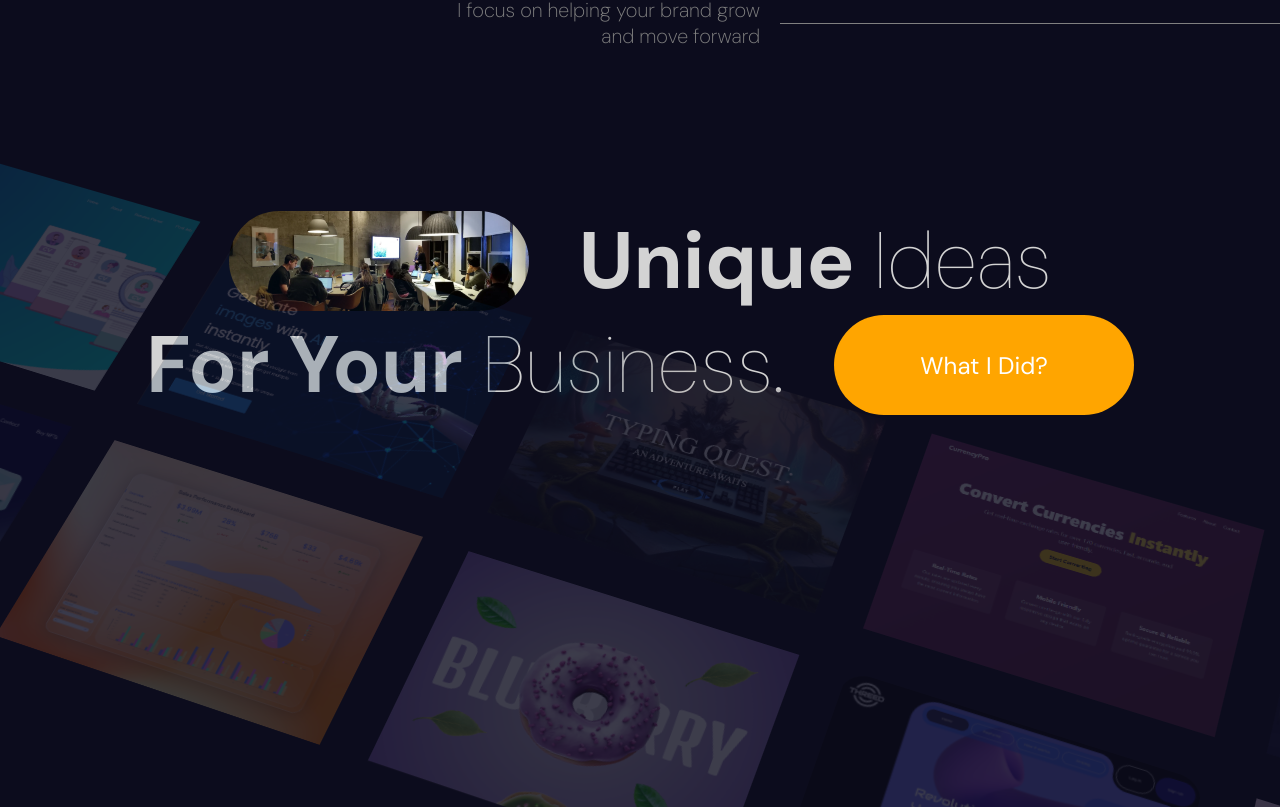
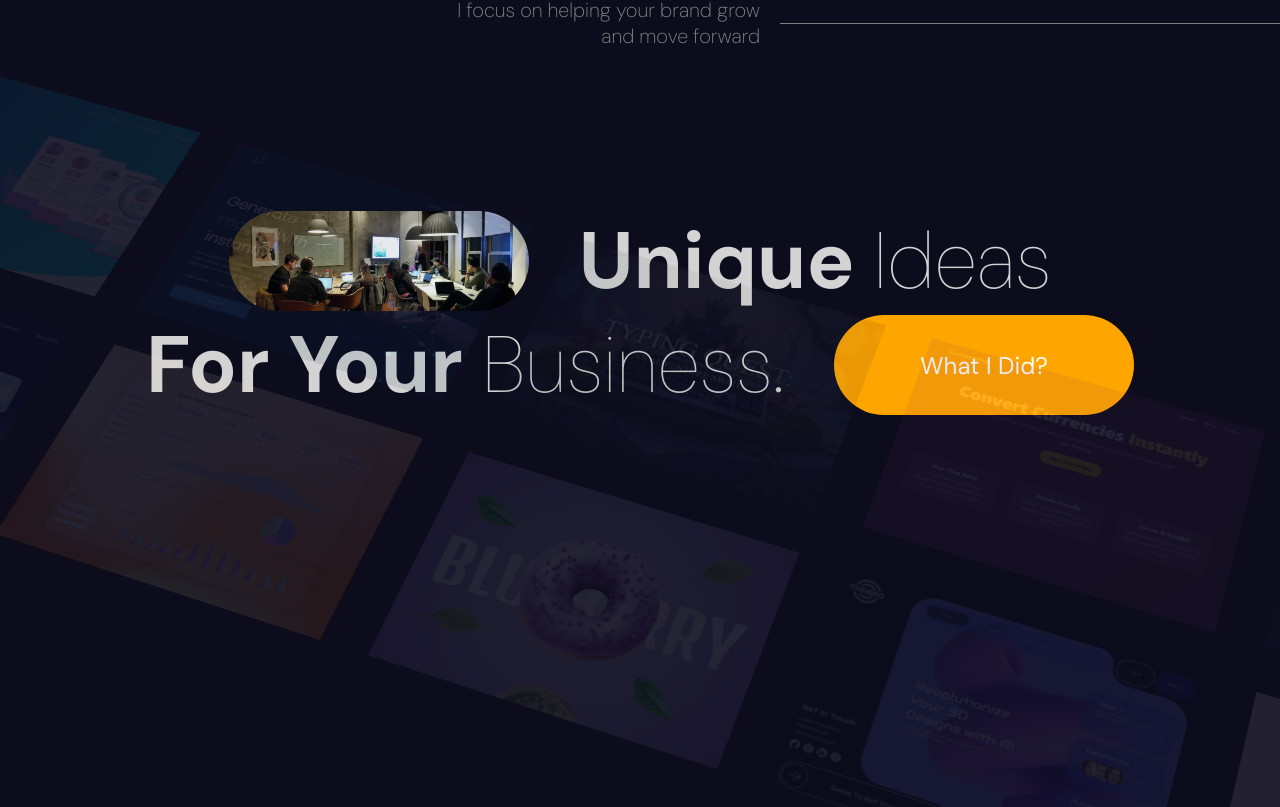
Before and after one commit to B1Th/Bhuwan-Portfolio, a React (Vite) app: page / in a window 1280 px wide. Shown: the part 3393-4200 px from the top of the page. Built offline with nearby package versions, Linux system fonts and the light colour scheme.

Commit message:
adjusted animation

```diff
--- a/src/components/projectParallax/ProjectParallax.jsx
+++ b/src/components/projectParallax/ProjectParallax.jsx
@@ -74,35 +74,35 @@ const ProjectParallax = () => {
   const springConfig = { stiffness: 300, damping: 50, bounce: 100 };
 
   const rotateX = useSpring(
-    useTransform(scrollYProgress, [0, 0.2], [15, 0]),
+    useTransform(scrollYProgress, [0, 0.3], [15, 0]),
     springConfig
   );
 
   const rotateZ = useSpring(
-    useTransform(scrollYProgress, [0, 0.2], [20, 0]),
+    useTransform(scrollYProgress, [0, 0.3], [20, 0]),
     springConfig
   );
 
   const translateY = useSpring(
     useTransform(
       scrollYProgress,
-      [0, 0.2],
-      isTablet ? [400, 700] : [500, 1000]
+      [0, 0.3],
+      isTablet ? [400, 750] : [400, 1000]
     ),
     springConfig
   );
 
   const opacity = useSpring(
-    useTransform(scrollYProgress, [0, 0.2], [0.2, 1]),
+    useTransform(scrollYProgress, [0, 0.3], [0.1, 1]),
     springConfig
   );
 
   const translateX = useSpring(
-    useTransform(scrollYProgress, [0.2, 1], isTablet ? [100, 450] : [0, 300]),
+    useTransform(scrollYProgress, [0.3, 1], isTablet ? [100, 450] : [0, 300]),
     springConfig
   );
   const translateXReverse = useSpring(
-    useTransform(scrollYProgress, [0.2, 1], isTablet ? [100, -250] : [0, -300]),
+    useTransform(scrollYProgress, [0.3, 1], isTablet ? [100, -250] : [0, -300]),
     springConfig
   );
 
```
